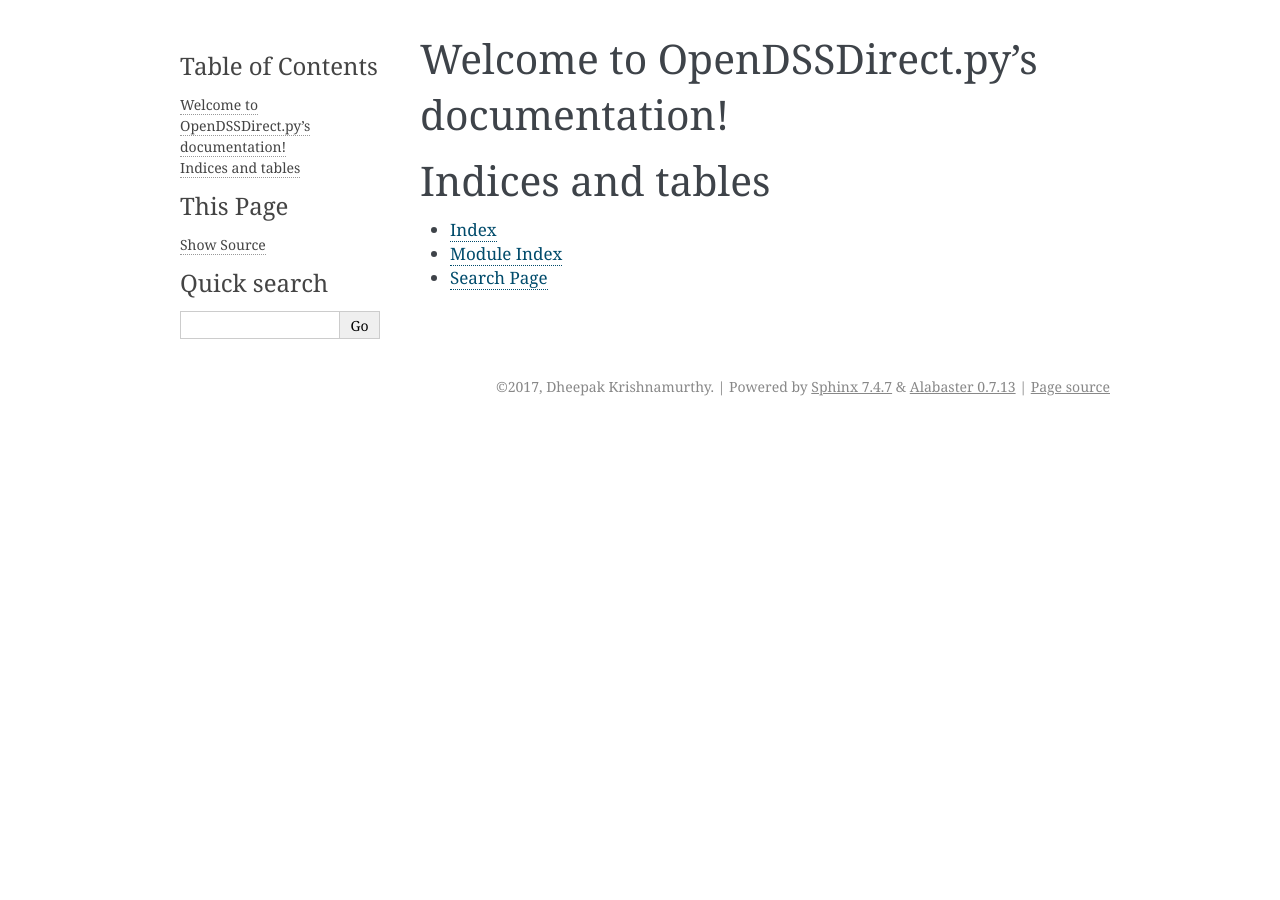
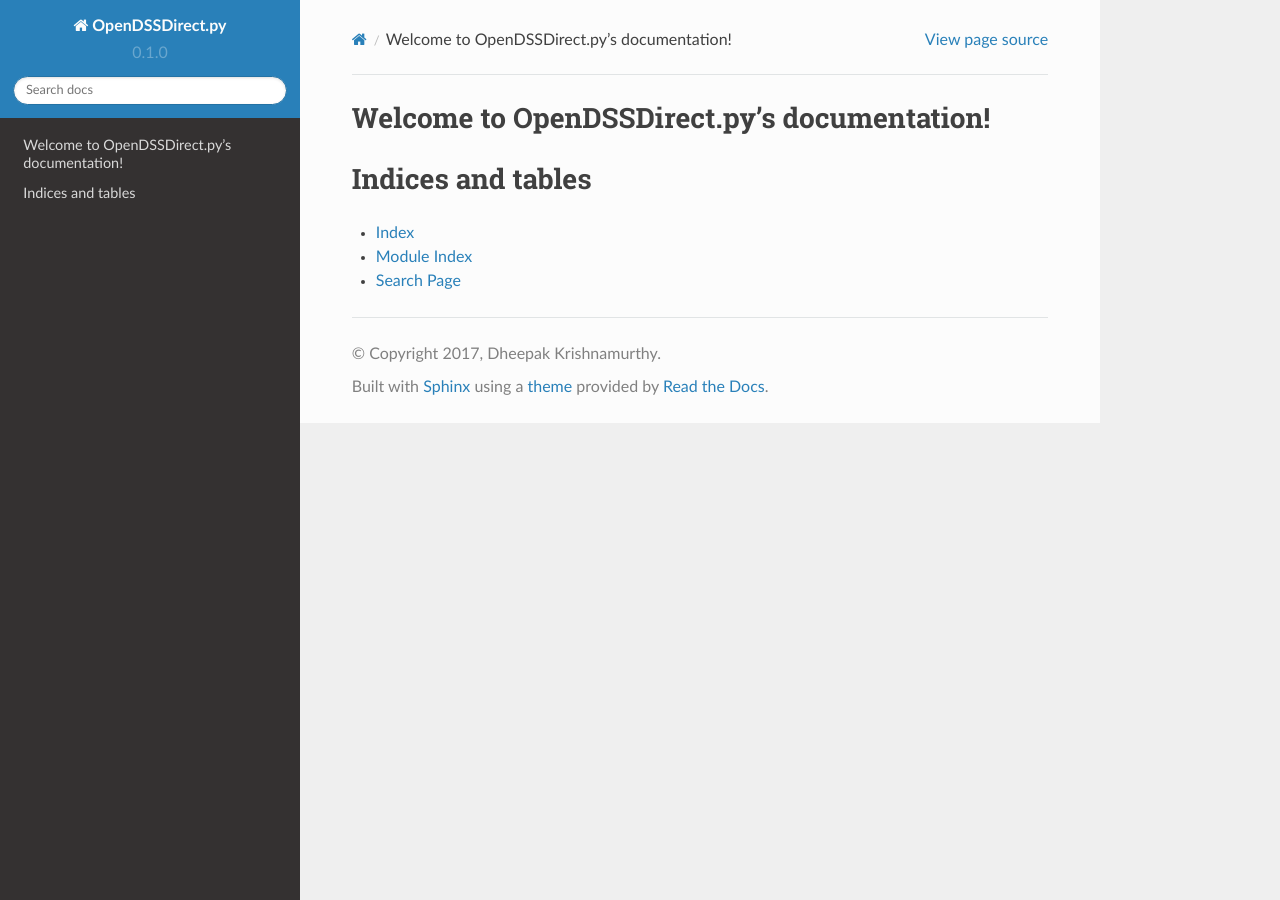
Before and after one commit to dss-extensions/OpenDSSDirect.py, a Sphinx documentation site: the page built from docs/index.rst, in a window 1280 px wide. Built offline with Sphinx 7.4.7 and the Read the Docs theme 2.0.0, drawn with Linux system fonts in a browser that asks for light colours.

Commit message:
Update conf.py

```diff
--- a/docs/conf.py
+++ b/docs/conf.py
@@ -16,8 +16,10 @@
 # add these directories to sys.path here. If the directory is relative to the
 # documentation root, use os.path.abspath to make it absolute, like shown here.
 #
+import sphinx_rtd_theme
 import os
 import sys
+
 sys.path.insert(0, os.path.abspath('.'))
 sys.path.insert(0, os.path.abspath('..'))
 
@@ -32,11 +34,13 @@
 # Add any Sphinx extension module names here, as strings. They can be
 # extensions coming with Sphinx (named 'sphinx.ext.*') or your custom
 # ones.
-extensions = ['sphinx.ext.autodoc',
+extensions = [
+    'sphinx.ext.autodoc',
     'sphinx.ext.intersphinx',
     'sphinx.ext.coverage',
     'sphinx.ext.mathjax',
-    'sphinx.ext.githubpages']
+    'sphinx.ext.githubpages'
+]
 
 # Add any paths that contain templates here, relative to this directory.
 templates_path = ['_templates']
@@ -88,7 +92,8 @@
 # The theme to use for HTML and HTML Help pages.  See the documentation for
 # a list of builtin themes.
 #
-html_theme = 'alabaster'
+html_theme = "sphinx_rtd_theme"
+html_theme_path = [sphinx_rtd_theme.get_html_theme_path()]
 
 # Theme options are theme-specific and customize the look and feel of a theme
 # further.  For a list of options available for each theme, see the
@@ -159,7 +164,5 @@
 ]
 
 
-
-
 # Example configuration for intersphinx: refer to the Python standard library.
 intersphinx_mapping = {'https://docs.python.org/': None}
```
